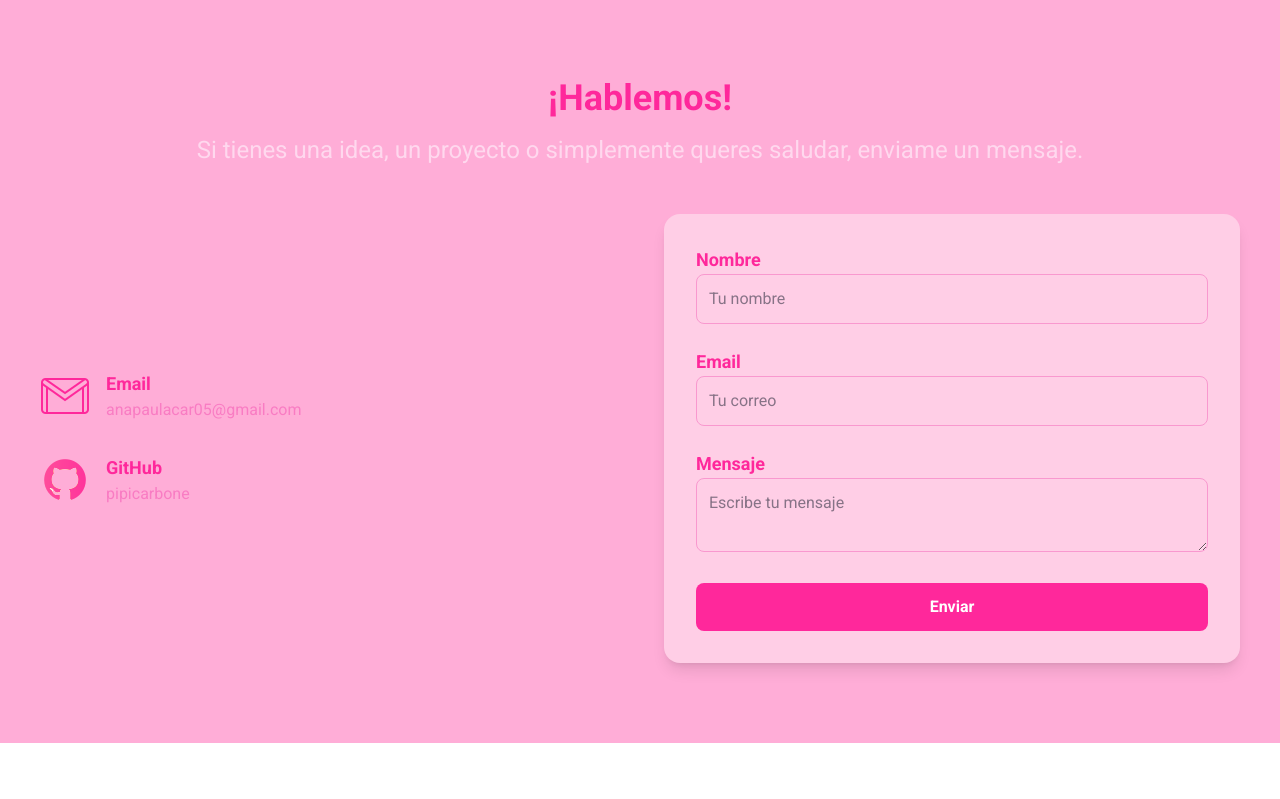
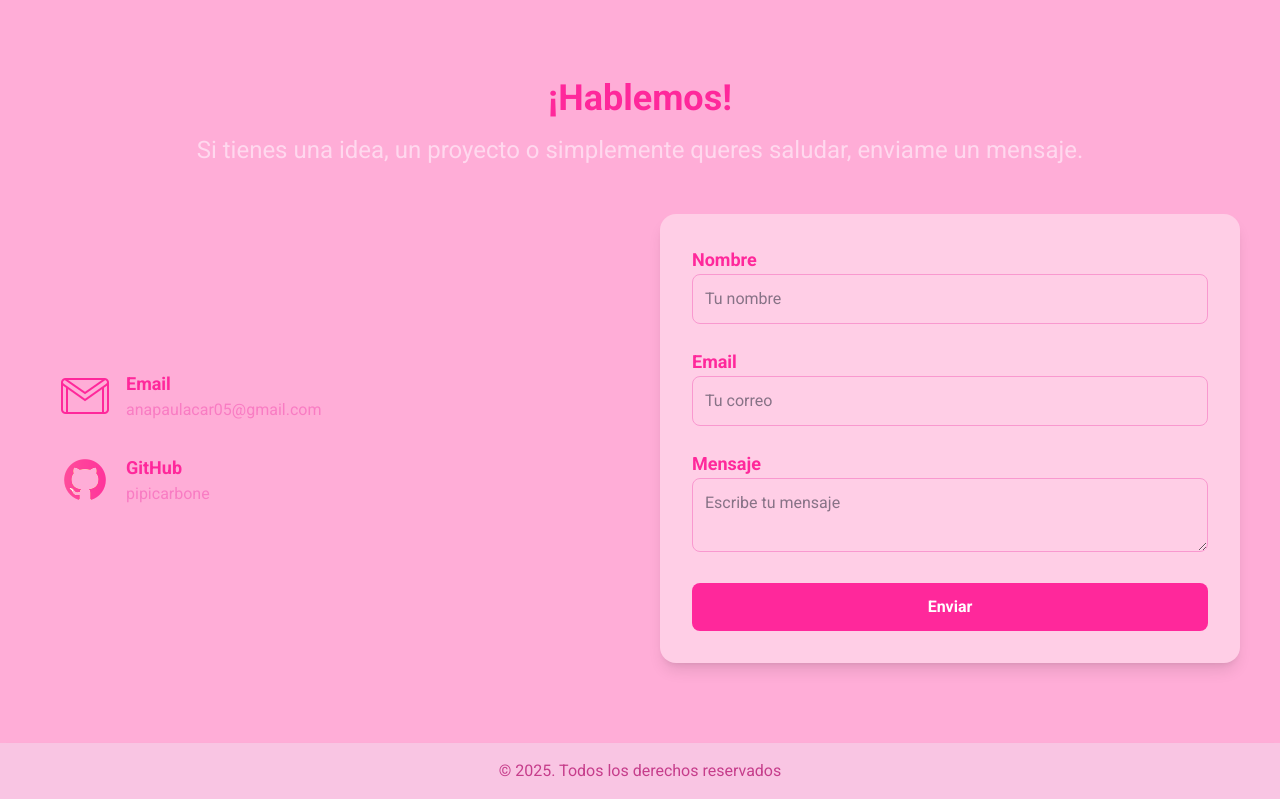
Before and after one commit to pipicarbone/Potfolio-Ana-Paula-Carbone, a plain HTML site: page index.html in a window 1280 px wide. Shown: the part 2626-3425 px from the top of the page. Before the commit the page ends 3369 px from the top, so only its background shows below. Drawn offline with nearby package versions, Linux system fonts and the light colour scheme.

Commit message:
agregado de apartado Footer

```diff
--- a/index.html
+++ b/index.html
@@ -30,7 +30,7 @@
     <!-- HERO -->
     <section class="bg-[url('img/fondohero.jpg')] bg-cover py-20">
       <section class="mt-30 max-w-6xl mx-auto mb-35 shadow-base">
-          <div class="flex justify-center items-center gap-20 bg-[#f9c5e3] py-15 rounded-4xl">
+          <div class="flex justify-center items-center gap-20 bg-[#f9c5e3] py-15 rounded-4xl animate__bounceIn">
               <img class="w-70 rounded-4xl transition-all duration-400 hover:scale-120 hover:shadow-[0_0_20px_#ff5bb2]" src="img/fotoperfil2.jpg" alt="">
 
               <div class="border-3 p-10 rounded-4xl border-[#ff289b] transition-all duration-400 hover:shadow-[0_0_20px_#ff5bb2] hover:bg-[url('img/fondocora.png')] hover:bg-cover">
@@ -122,9 +122,9 @@
         </p>
       </div>
 
-      <div class="grid md:grid-cols-2 gap-12 items-center px-10">
+      <div class="grid md:grid-cols-2 gap-10 items-center px-10">
 
-      <div class="space-y-8">
+        <div class="space-y-8 ml-5">
           <div class="flex items-center space-x-4 transition-transform duration-300 hover:scale-110">
             <a href="mailto:anapaulacar05@gmail.com" target="_blank" class="flex items-center space-x-4">
               <img src="img/iconoGmail.png" alt="Gmail">
@@ -166,8 +166,10 @@
       </div>
 </section>
 
-
-
+<!-- FOOTER -->
+<footer class="py-4 bg-[#f9c5e3] shadow-md">
+  <p class="flex justify-center text-[#c63d8b]">&copy 2025. Todos los derechos reservados</p>
+</footer>
 
   <script src="js/app.js"></script>
 </body>
```
Lines whose indentation alone changed are shown as unchanged.
